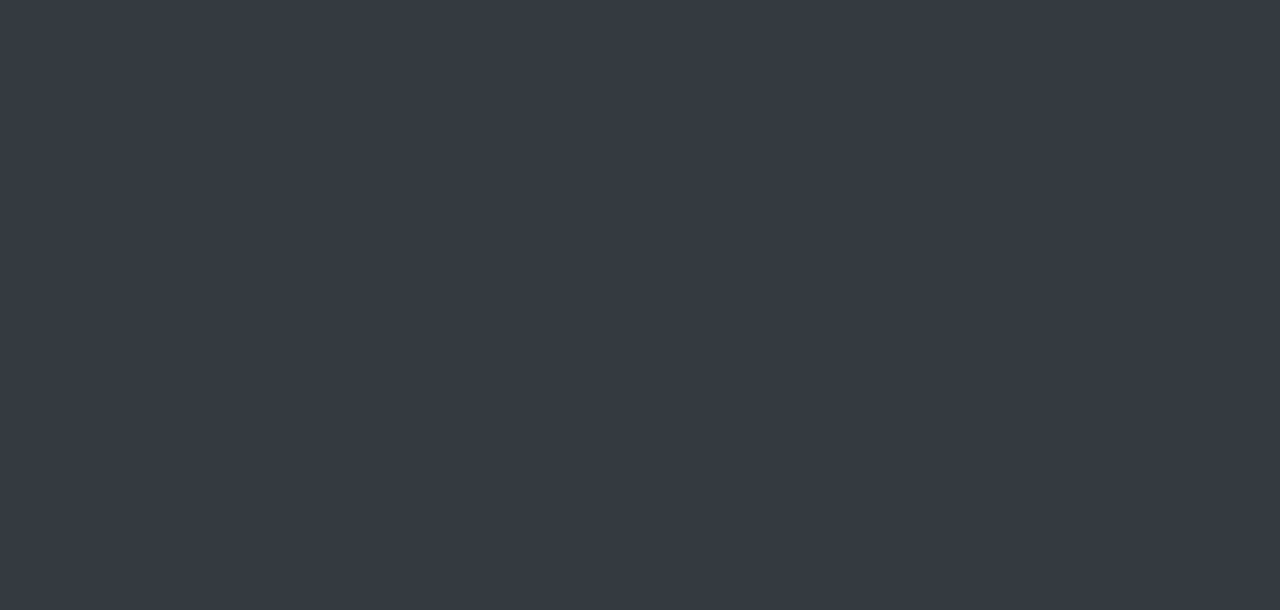
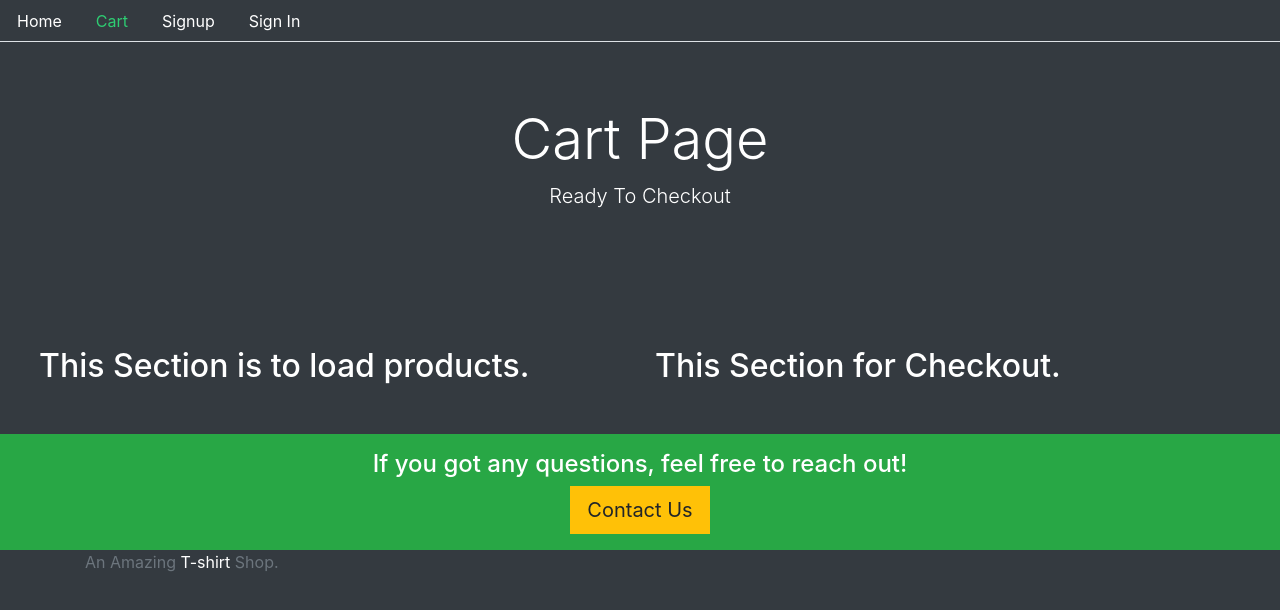
Before and after one commit to akshaydonhe12/T-shirt-Mern, a React (Create React App) app in the folder projfrontend/: page /cart in a window 1280 px wide. Shown: the top 610 px of the page. Built offline with nearby package versions, Linux system fonts and the light colour scheme.

Commit message:
create-route-forCart

```diff
--- a/projfrontend/src/Routes.js
+++ b/projfrontend/src/Routes.js
@@ -12,6 +12,7 @@ import ManageCategories from "./admin/ManageCategories";
 import AddProduct from "./admin/AddProduct";
 import ManageProducts from "./admin/ManageProducts";
 import UpdateProduct from "./admin/UpdateProduct";
+import Cart from "./core/Cart";
 
 
 
@@ -25,6 +26,7 @@ const Routes = () => {
         <Route path="/" exact component={Home} />
         <Route path="/signup" exact component={Signup} />
         <Route path="/signin" exact component={Signin} />
+        <Route path="/cart" exact component={Cart} />
         <PrivateRoute path="/user/dashboard" exact component={UserDashBoard} />
         <AdminRoute path="/admin/dashboard" exact component={AdminDashBoard} />
         <AdminRoute path="/admin/create/category"  exact component={AddCategory} />
--- /dev/null
+++ b/projfrontend/src/core/Cart.js
@@ -0,0 +1,42 @@
+import React, {useState, useEffect} from "react";
+import "../styles.css";
+import { API } from "../backend";
+import Base from "./Base";
+import Card from "./Card";
+import {loadCart} from "./helper/cartHelper";
+
+const Cart = ()=> {
+
+    const [products, setproducts] = useState([])
+
+    const loadAllProducts = () => {
+        return (
+            <div>
+                <h2>This Section is to load products.</h2>
+            </div>
+        );
+    };
+
+    const loadCheckout = () => {
+        return (
+            <div>
+                <h2>This Section for Checkout.</h2>
+            </div>
+        );
+    };
+
+
+
+  return (
+    <Base title="Cart Page" description="Ready To Checkout">
+      <div className="row ">
+       <div className="col-6">{loadAllProducts()}</div>
+       <div className="col-6">{loadCheckout()}</div>
+
+
+        </div>
+    </Base>
+  );
+};
+
+export default Cart;
--- a/projfrontend/src/core/helper/cartHelper.js
+++ b/projfrontend/src/core/helper/cartHelper.js
@@ -2,7 +2,7 @@ export const addItemToCart = ( item, next ) => {
     let cart = []
     if(typeof window !== undefined) {
         if (localStorage.getItem("cart")){
-            cart = JSON.parse(localStorage.getItem("cart"))
+            cart = JSON.parse(localStorage.getItem("cart"));
         }
 
         cart.push({
@@ -13,3 +13,11 @@ export const addItemToCart = ( item, next ) => {
         next();
     }
 };
+
+export const loadCart = () => {
+    if(typeof window !== undefined) {
+        if (localStorage.getItem("cart")){
+            return JSON.parse(localStorage.getItem("cart"));
+        }
+    }
+};
```
